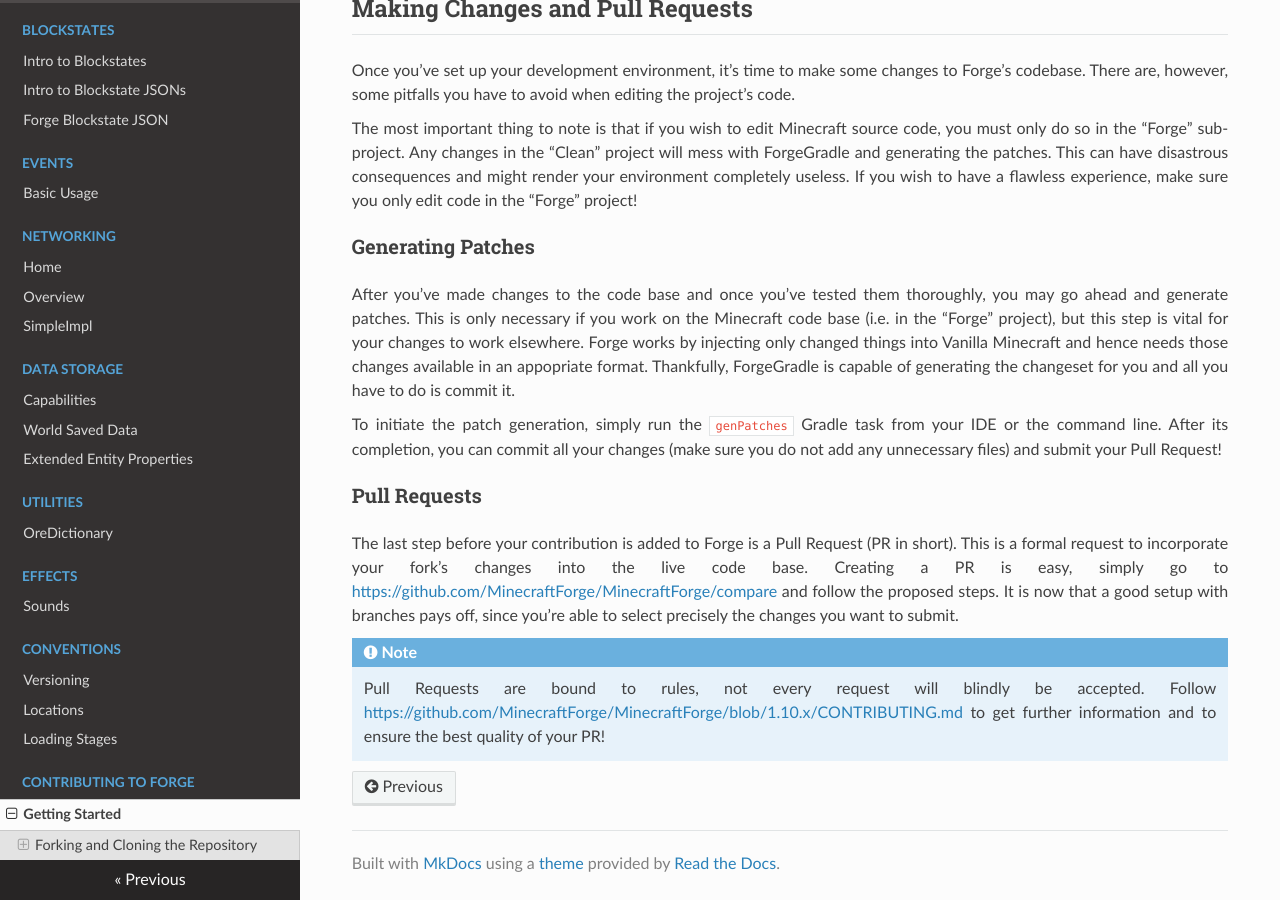
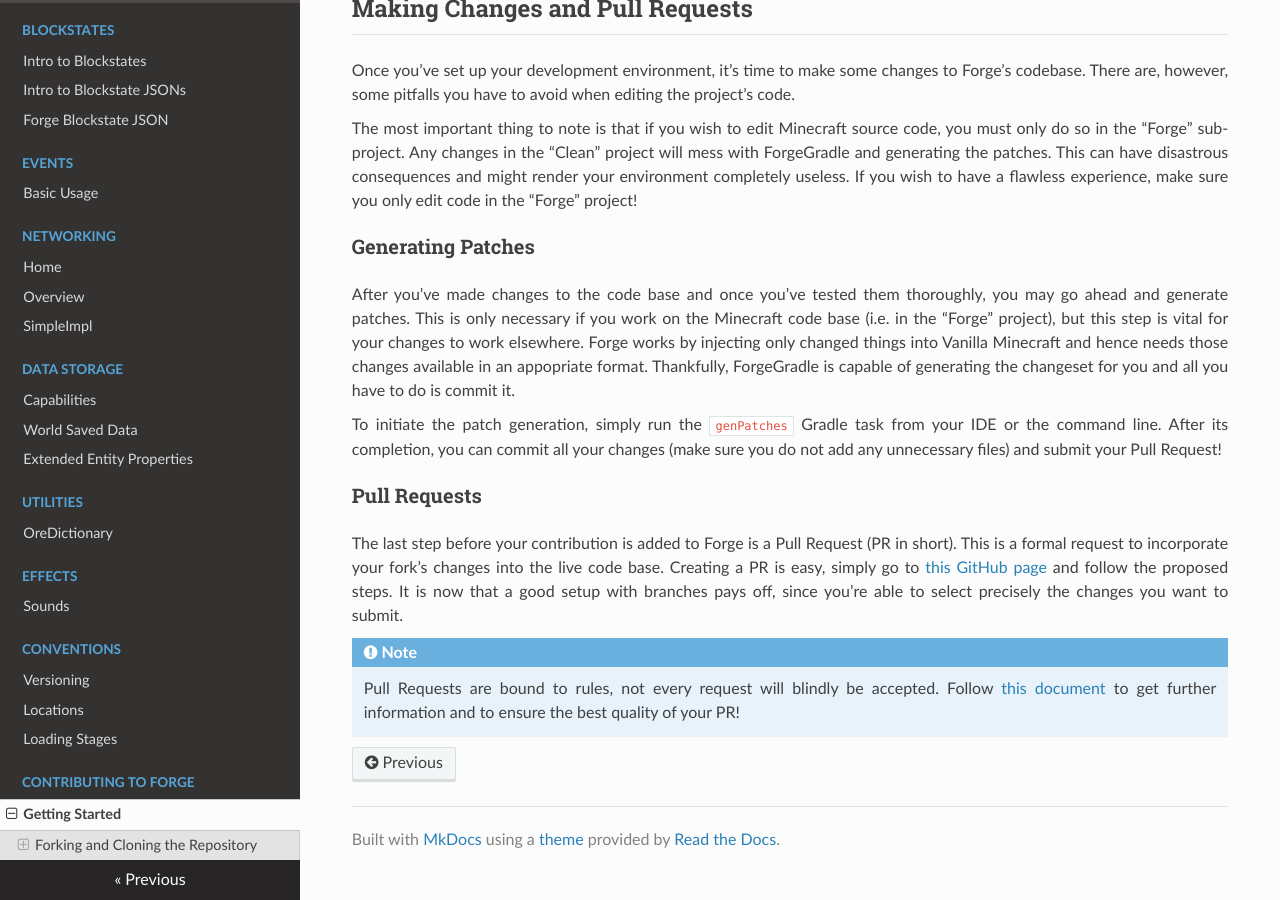
Before and after one commit to MinecraftForge/Documentation, an MkDocs documentation site: the page built from docs/forgedev/index.md, in a window 1280 px wide and 900 px high, scrolled down 2378 px. Built offline with MkDocs 1.6.1, drawn with Linux system fonts in a browser that asks for light colours; nearby versions of some CDN libraries; old or Windows-style settings are respelled for this version of MkDocs; some of the changed text lies outside the part shown.

Commit message:
Fix links

```diff
--- a/docs/forgedev/index.md
+++ b/docs/forgedev/index.md
@@ -85,7 +85,7 @@ To initiate the patch generation, simply run the `genPatches` Gradle task from y
 
 ### Pull Requests
 
-The last step before your contribution is added to Forge is a Pull Request (PR in short). This is a formal request to incorporate your fork's changes into the live code base. Creating a PR is easy, simply go to [https://github.com/MinecraftForge/MinecraftForge/compare](this GitHub page) and follow the proposed steps. It is now that a good setup with branches pays off, since you're able to select precisely the changes you want to submit.
+The last step before your contribution is added to Forge is a Pull Request (PR in short). This is a formal request to incorporate your fork's changes into the live code base. Creating a PR is easy, simply go to [this GitHub page](https://github.com/MinecraftForge/MinecraftForge/compare) and follow the proposed steps. It is now that a good setup with branches pays off, since you're able to select precisely the changes you want to submit.
 
 !!! Note
-    Pull Requests are bound to rules, not every request will blindly be accepted. Follow [https://github.com/MinecraftForge/MinecraftForge/blob/1.10.x/CONTRIBUTING.md](this document) to get further information and to ensure the best quality of your PR!
+    Pull Requests are bound to rules, not every request will blindly be accepted. Follow [this document](https://github.com/MinecraftForge/MinecraftForge/blob/1.10.x/CONTRIBUTING.md) to get further information and to ensure the best quality of your PR!
```
Also changed, not shown: other parts of docs/forgedev/index.md (+5 -5 lines).
